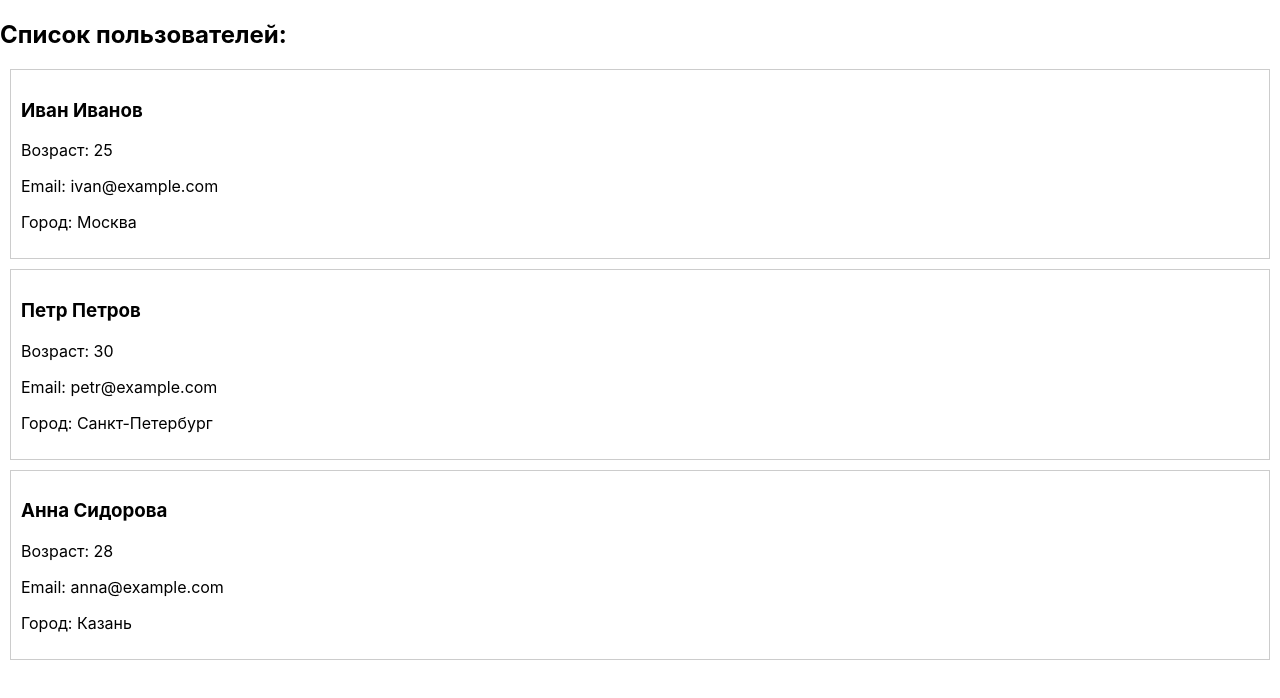
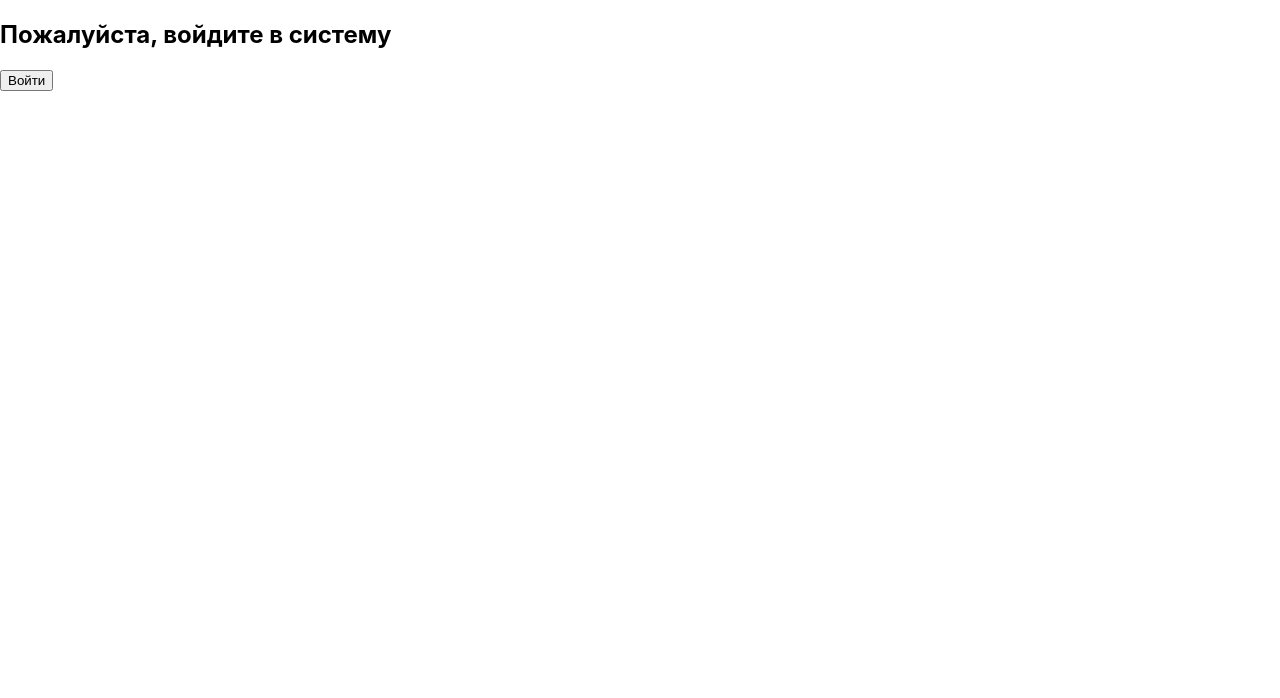
Before and after one commit to yaroslavagrebeneva/yasya_react_2025, a React (Create React App) app: page / in a window 1280 px wide. Shown: the top 698 px of the page. Built offline with nearby package versions, Linux system fonts and the light colour scheme.

Commit message:
Task 109: Implement conditional rendering with login/logout functionality

```diff
--- a/src/App.js
+++ b/src/App.js
@@ -1,47 +1,34 @@
-import React from 'react';
+import React, { useState } from 'react';
 
-function UserCard({ user }) {
-  return (
-    <div style={{ border: '1px solid #ccc', padding: '10px', margin: '10px' }}>
-      <h3>{user.name}</h3>
-      <p>Возраст: {user.age}</p>
-      <p>Email: {user.email}</p>
-      <p>Город: {user.city}</p>
-    </div>
-  );
+function Greeting({ isLoggedIn, username }) {
+  if (isLoggedIn) {
+    return <h2>Добро пожаловать, {username}!</h2>;
+  }
+  return <h2>Пожалуйста, войдите в систему</h2>;
 }
 
 function App() {
-  const users = [
-    {
-      id: 1,
-      name: 'Иван Иванов',
-      age: 25,
-      email: 'ivan@example.com',
-      city: 'Москва'
-    },
-    {
-      id: 2,
-      name: 'Петр Петров',
-      age: 30,
-      email: 'petr@example.com',
-      city: 'Санкт-Петербург'
-    },
-    {
-      id: 3,
-      name: 'Анна Сидорова',
-      age: 28,
-      email: 'anna@example.com',
-      city: 'Казань'
-    }
-  ];
+  const [isLoggedIn, setIsLoggedIn] = useState(false);
+  const [username, setUsername] = useState('');
+
+  const handleLogin = () => {
+    setIsLoggedIn(true);
+    setUsername('Иван');
+  };
+
+  const handleLogout = () => {
+    setIsLoggedIn(false);
+    setUsername('');
+  };
 
   return (
     <div>
-      <h2>Список пользователей:</h2>
-      {users.map(user => (
-        <UserCard key={user.id} user={user} />
-      ))}
+      <Greeting isLoggedIn={isLoggedIn} username={username} />
+      {isLoggedIn ? (
+        <button onClick={handleLogout}>Выйти</button>
+      ) : (
+        <button onClick={handleLogin}>Войти</button>
+      )}
     </div>
   );
 }
```
